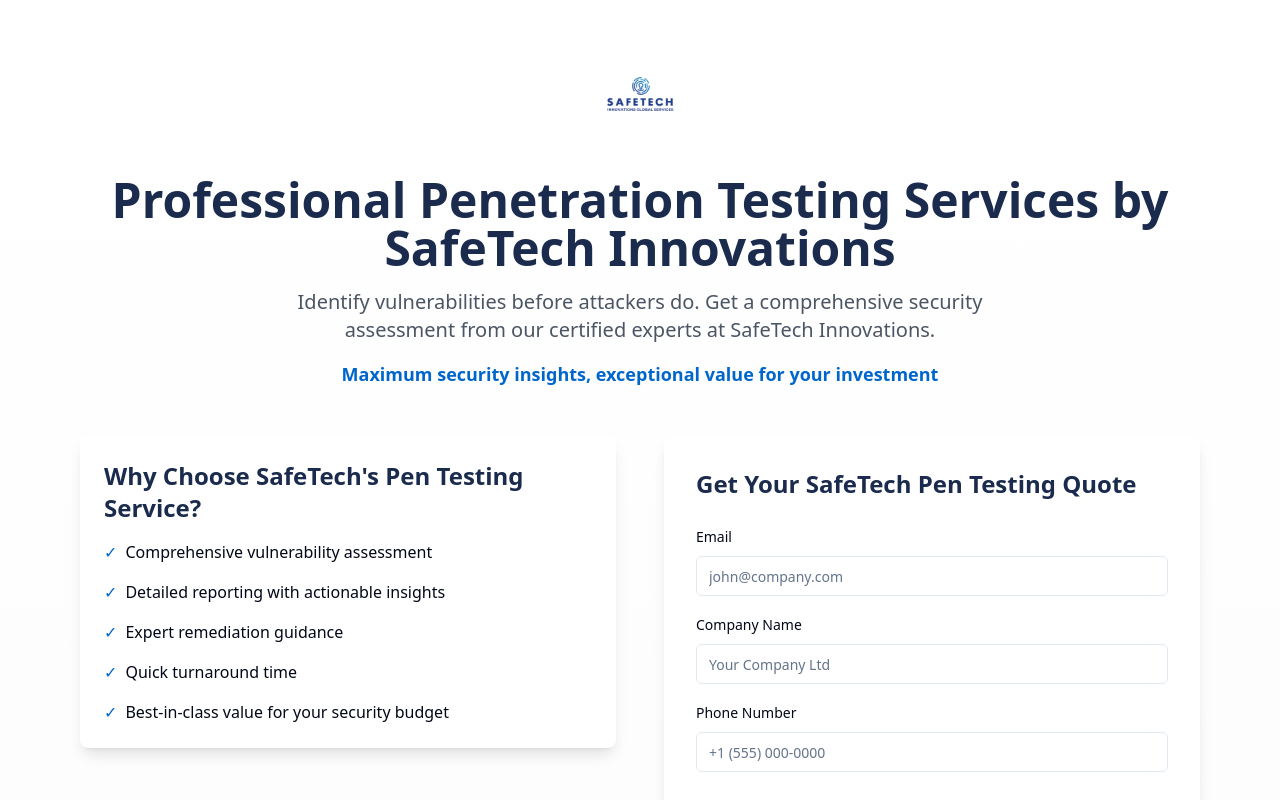
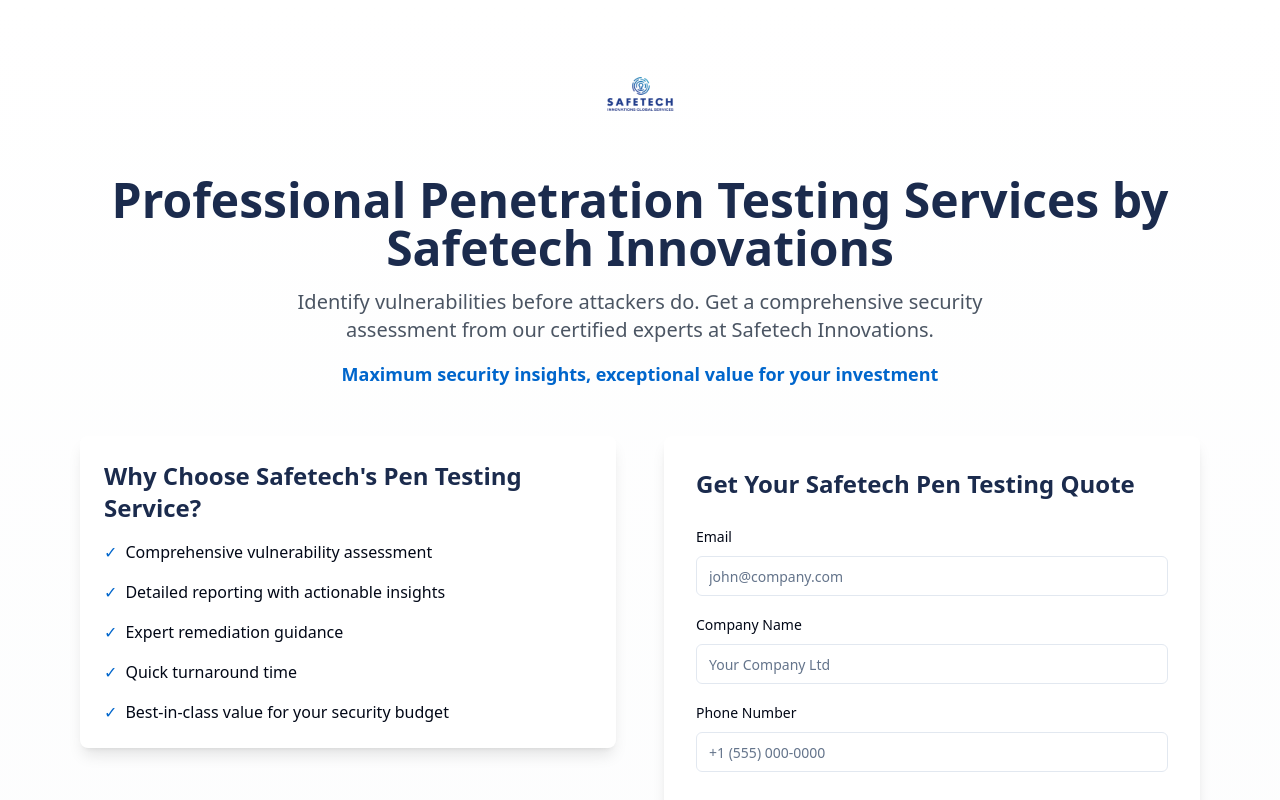
Before and after one commit to xctTv0/pen-test-quick-quote, a React (Vite) app: page / in a window 1280 px wide. Shown: the top 800 px of the page. Built offline with nearby package versions, Linux system fonts and the light colour scheme.

Commit message:
Update Safetech name consistency
Changed instances of "SafeTech" to "Safetech" throughout the codebase for consistency.
[skip gpt_engineer]

```diff
--- a/src/pages/Index.tsx
+++ b/src/pages/Index.tsx
@@ -9,7 +9,7 @@ const Index = () => {
         <div className="flex items-center justify-center mb-8">
           <img
             src="/lovable-uploads/4d82b6be-b36b-452f-ba07-bd20936a717f.png"
-            alt="SafeTech Innovations Global Services"
+            alt="Safetech Innovations Global Services"
             className="h-20 md:h-24 w-auto object-contain"
             onError={(e) => {
               console.error('Error loading logo:', e);
@@ -20,10 +20,10 @@ const Index = () => {
 
         <div className="text-center space-y-4 mb-12 animate-fadeIn">
           <h1 className="text-4xl md:text-5xl font-bold text-safetech-navy">
-            Professional Penetration Testing Services by SafeTech Innovations
+            Professional Penetration Testing Services by Safetech Innovations
           </h1>
           <p className="text-xl text-gray-600 max-w-3xl mx-auto">
-            Identify vulnerabilities before attackers do. Get a comprehensive security assessment from our certified experts at SafeTech Innovations.
+            Identify vulnerabilities before attackers do. Get a comprehensive security assessment from our certified experts at Safetech Innovations.
           </p>
           <p className="text-lg text-safetech-blue font-semibold mt-4">
             Maximum security insights, exceptional value for your investment
@@ -34,7 +34,7 @@ const Index = () => {
           <div className="space-y-6 animate-fadeIn">
             <div className="bg-white p-6 rounded-lg shadow-lg">
               <h2 className="text-2xl font-semibold text-safetech-navy mb-4">
-                Why Choose SafeTech's Pen Testing Service?
+                Why Choose Safetech's Pen Testing Service?
               </h2>
               <ul className="space-y-4">
                 <li className="flex items-start">
@@ -64,7 +64,7 @@ const Index = () => {
 
           <div className="bg-white p-8 rounded-lg shadow-lg">
             <h2 className="text-2xl font-semibold text-safetech-navy mb-6">
-              Get Your SafeTech Pen Testing Quote
+              Get Your Safetech Pen Testing Quote
             </h2>
             <LeadForm />
           </div>
```
